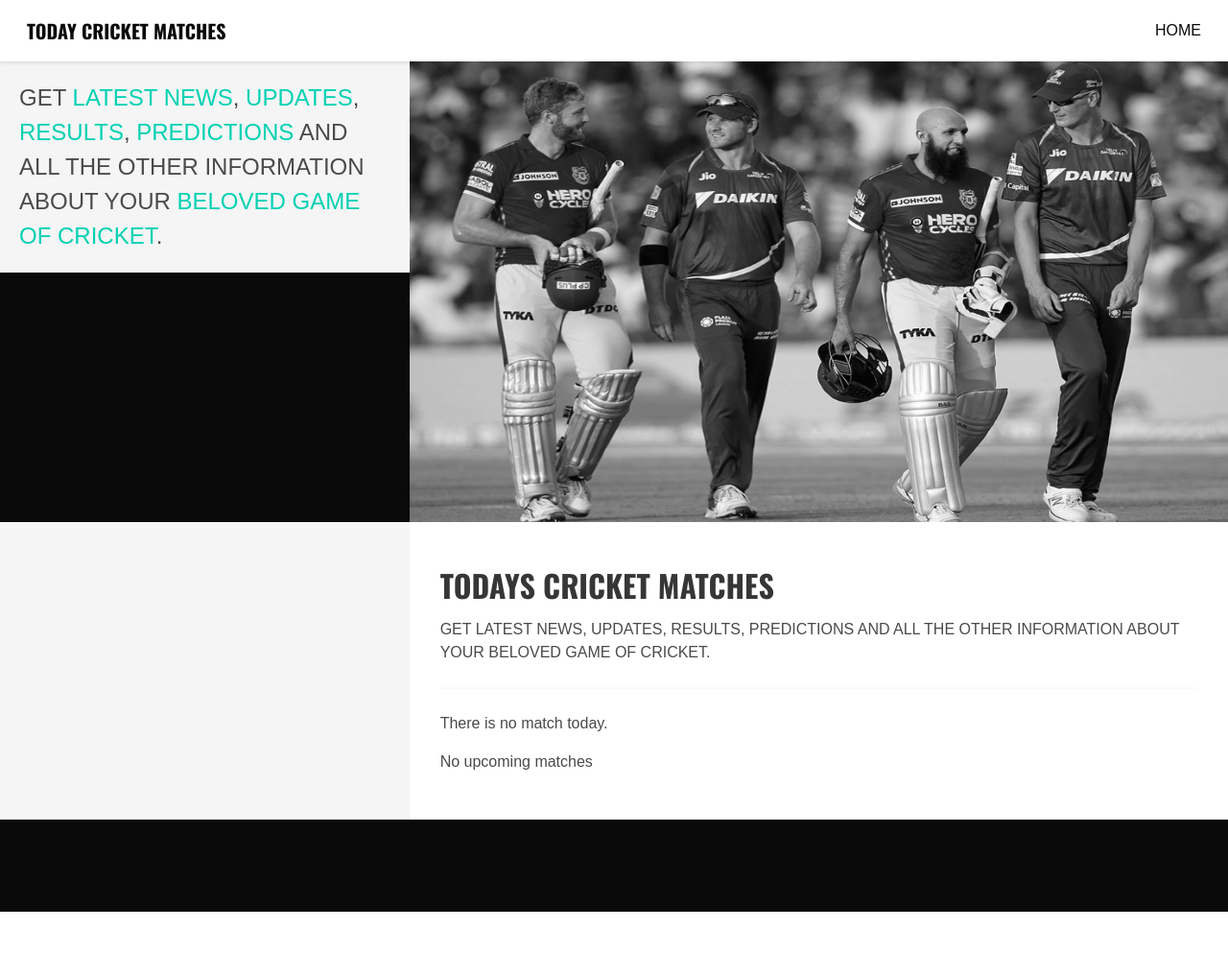
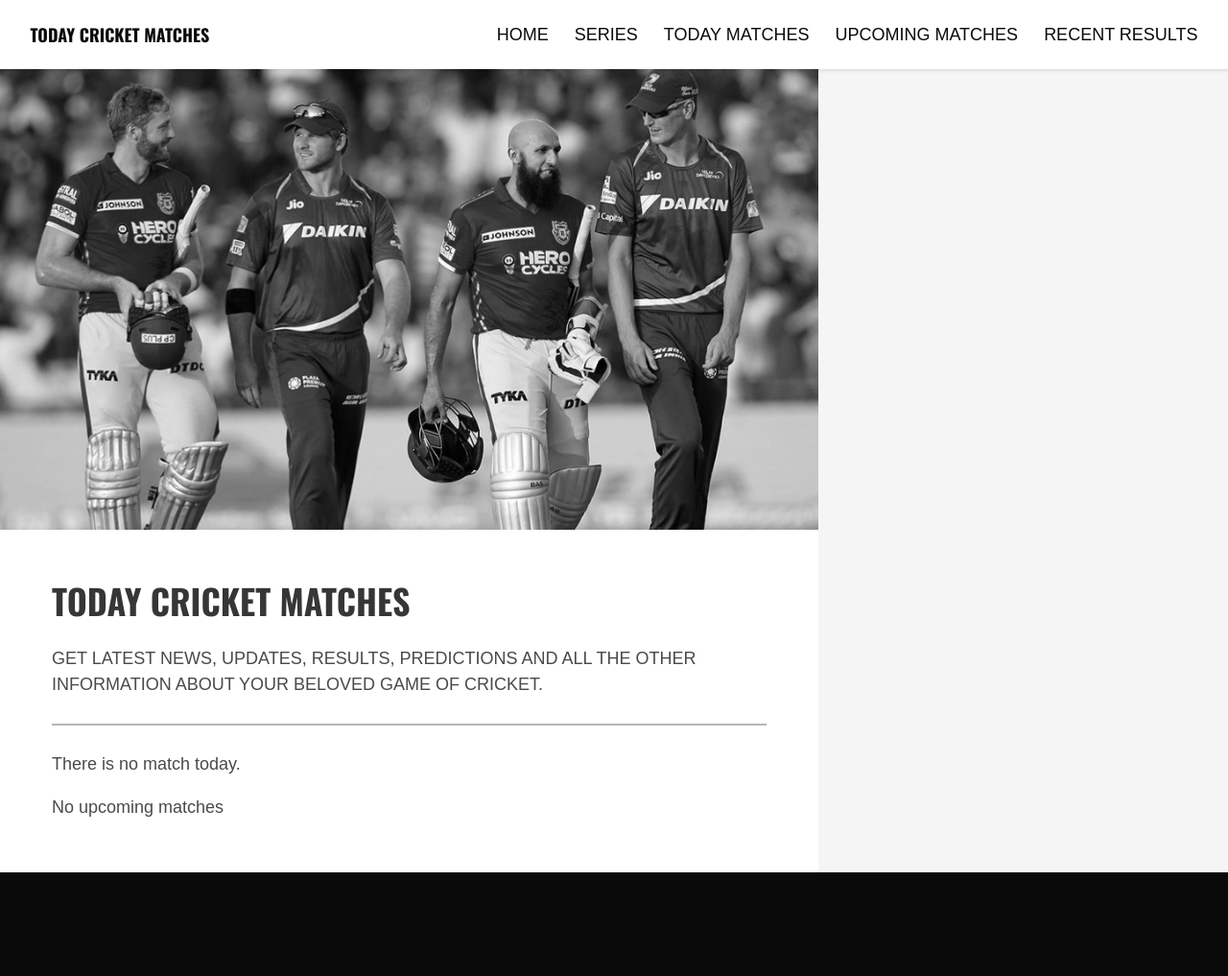
Before and after one commit to saqibrauf/tcm, a Django app: template match/templates/match/index.html in a window 1280 px wide. Shown: the whole page at 96% size. Before the commit the page ends 950 px from the top, so only its background shows below. Run offline with Django 3.2, Linux system fonts and the light colour scheme; the template is opened without the code that fills it, so the values that code supplies are empty; some libraries are stand-ins or nearby versions; some web fonts are replaced.

Commit message:
Structure Changed

```diff
--- a/static/css/styles.css
+++ b/assets/css/styles.css
@@ -17,6 +17,10 @@ body {
 html {
 	word-wrap: break-word;
 	word-break: break-word;
+}
+
+hr {
+	background-color: #b5b5b5;
 }
 
 .icon.is-large {
@@ -43,19 +47,19 @@ html {
 @media screen and (min-width: 1088px) {
 
 	html {
-		font-size: 16px;
+		font-size: 18px;
 	}
 
 	.nav-margin {
 		margin: 0 2rem !important;
 	}
 
-	main .section, aside .section {
+	main .section {
+		padding: 3rem;
+	}
+
+	aside .section {
 		padding: 3rem 2rem;
 	}
 
-	aside {
-		order: -1;
-	}
-
 }
--- a/match/templates/match/index.html
+++ b/match/templates/match/index.html
@@ -4,46 +4,12 @@
 
 {% block 'title' %}Today Cricket Matches{% endblock %}
 
-<!--Hero Banner-->
-{% block 'hero' %}
-<div id="banner" class="hero is-black">
-	<div class="hero-body is-paddingless">
-		<div class="container is-fluid is-marginless">
-			<div class="columns is-desktop is-paddingless is-marginless">
-				<div class="column is-4-desktop is-paddingless">
-					<div class="content">
-						<p class="box is-radiusless is-size-4 is-uppercase has-text-centered-touch" style="background-color: whitesmoke;">Get <span class="has-text-primary">latest news</span>, <span class="has-text-primary">updates</span>, <span class="has-text-primary">results</span>, <span class="has-text-primary">predictions</span> and all the other information about your <span class="has-text-primary">beloved game of cricket</span>.</p>
-						{% if series %}
-							<div class="box content has-text-grey-light" style="background-color: transparent;">
-								<h2 class="is-capitalized is-size-3 has-text-primary">{{ series.title }}</h2>
-								<div class="content is-medium">{{ series.summary|truncatechars:100|safe }}</div>
-								<a class="button is-light is-outlined is-radiusless" href="#">GET ALL INFO</a>
-							</div>
-						{% endif %}
-					</div>
-				</div>
-				<div class="column is-8-desktop is-paddingless" style="position: relative;">
-					<figure class="image is-16by9">
-						{% if series %}
-							<img src="{{ series.series_image.url }}">
-						{% else %}
-							<img src="{% static 'images/12-BW.jpg' %}">
-						{% endif %}
-					</figure>
-				</div>
-			</div>
-		</div>
-	</div>
-</div>
-{% endblock 'hero' %}
-
-
-
 {% block 'content' %}
 
-<h1 class="is-uppercase">Todays Cricket Matches</h1>
+<h1 class="title is-uppercase">Today Cricket Matches</h1>
 <p>GET LATEST NEWS, UPDATES, RESULTS, PREDICTIONS AND ALL THE OTHER INFORMATION ABOUT YOUR BELOVED GAME OF CRICKET.</p>
 <hr>
+
 {% for match in todays_matches %}
 	<div class="box">
 		<div class="columns is-mobile">
@@ -130,7 +96,7 @@
 				</div>
 		    </div>
 		</div>
-		<hr>
 		{% endfor %}
 	{% endif %}
-{% endblock %}
+
+{% endblock 'sidebar' %}
--- a/match/views.py
+++ b/match/views.py
@@ -9,9 +9,8 @@ def index(request):
 	todays_matches = Match.objects.all().filter(date__day=now.day, date__month=now.month, date__year=now.year).order_by('date','time')
 	upcoming_matches = Match.objects.all().filter(date__gt=now).order_by('date')
 	recent_matches = Match.objects.all().filter(date__lt=now).order_by('-date')
-	series = Series.objects.order_by('-id')[0]
-	all_series = Series.objects.all().order_by('-date')[1:5]
-	return render(request, 'match/index.html', context={'todays_matches':todays_matches, 'upcoming_matches':upcoming_matches, 'recent_matches':recent_matches, 'series': series, 'all_series':all_series})
+	all_series = Series.objects.all().order_by('-date')[:5]
+	return render(request, 'match/index.html', context={'todays_matches':todays_matches, 'upcoming_matches':upcoming_matches, 'recent_matches':recent_matches, 'all_series':all_series})
 
 
 def match_detail(request, slug, t_slug=''):
--- a/tcm/settings.py
+++ b/tcm/settings.py
@@ -122,5 +122,9 @@ USE_TZ = True
 STATIC_URL = '/static/'
 STATIC_ROOT = os.path.join(BASE_DIR, 'static')
 
+STATICFILES_DIRS = [
+    os.path.join(BASE_DIR, "assets"),
+]
+
 MEDIA_URL = '/media/'
 MEDIA_ROOT = os.path.join(BASE_DIR, 'media')
--- a/templates/base.html
+++ b/templates/base.html
@@ -22,11 +22,14 @@
 <body>
 	<header>{% include 'navbar.html' %}</header>
 
-    {% block 'hero' %}{% endblock %}
-
 	<div class="container is-fluid is-marginless content">
         <div class="columns is-desktop is-paddingless is-marginless">
             <main class="column is-8-desktop is-paddingless">
+                {% block 'header' %}
+                    <figure class="image is-16by9 is-marginless">
+                        <img src="{% static 'images/tcm-header.jpeg' %}">
+                    </figure>
+                {% endblock %}
                 <div class="section content">
                     {% block 'content' %}{% endblock %}
                 </div>
--- a/templates/navbar.html
+++ b/templates/navbar.html
@@ -2,7 +2,7 @@
 <nav class="navbar is-white has-shadow">
     <div class="container is-fluid nav-margin">
         <div class="navbar-brand">
-            <a class="navbar-item title is-5 is-uppercase is-marginless" href="{% url 'index' %}">Today Cricket Matches</a>
+            <a class="navbar-item title is-6 is-uppercase is-marginless" href="{% url 'index' %}">Today Cricket Matches</a>
             <div class="navbar-burger burger" data-target="navMain">
                 <span></span>
                 <span></span>
@@ -12,6 +12,10 @@
         <div id="navMain" class="navbar-menu">
             <div class="navbar-end">
                 <a class="navbar-item is-uppercase" href="{% url 'index' %}">Home</a>
+                <a class="navbar-item is-uppercase" href="{% url 'index' %}">Series</a>
+                <a class="navbar-item is-uppercase" href="{% url 'index' %}">Today Matches</a>
+                <a class="navbar-item is-uppercase" href="{% url 'index' %}">Upcoming Matches</a>
+                <a class="navbar-item is-uppercase" href="{% url 'index' %}">Recent Results</a>
             </div>
         </div>
     </div>
--- a/templates/sidebar.html
+++ b/templates/sidebar.html
@@ -1,2 +1,4 @@
 {% extends 'base.html' %}
-{% block 'sidebar' %}Hello{% endblock %}
+{% block 'sidebar' %}
+
+{% endblock %}
```
Also changed, not shown: assets/css/bulma.css (renamed from static/css/bulma.css), assets/images/12-BW.jpg (renamed from static/images/12-BW.jpg), assets/images/12.jpg (renamed from static/images/12.jpg), assets/images/16by9.png (added), assets/images/logo.png (renamed from static/images/logo.png), assets/images/tcm-header.jpeg (added), assets/js/main.js (renamed from static/js/main.js), static/images/13.jpg (deleted), static/images/sd.jpg (deleted), tcm/urls.py (line endings or trailing spaces).
